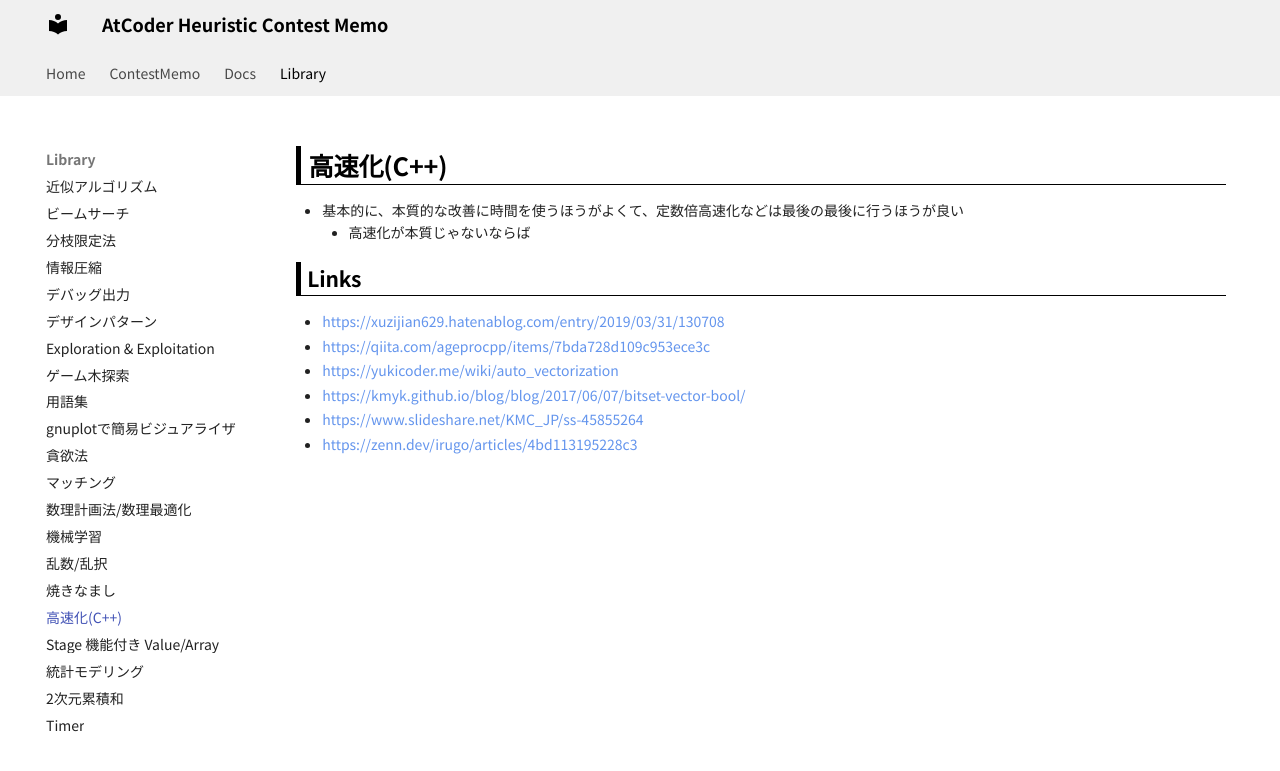
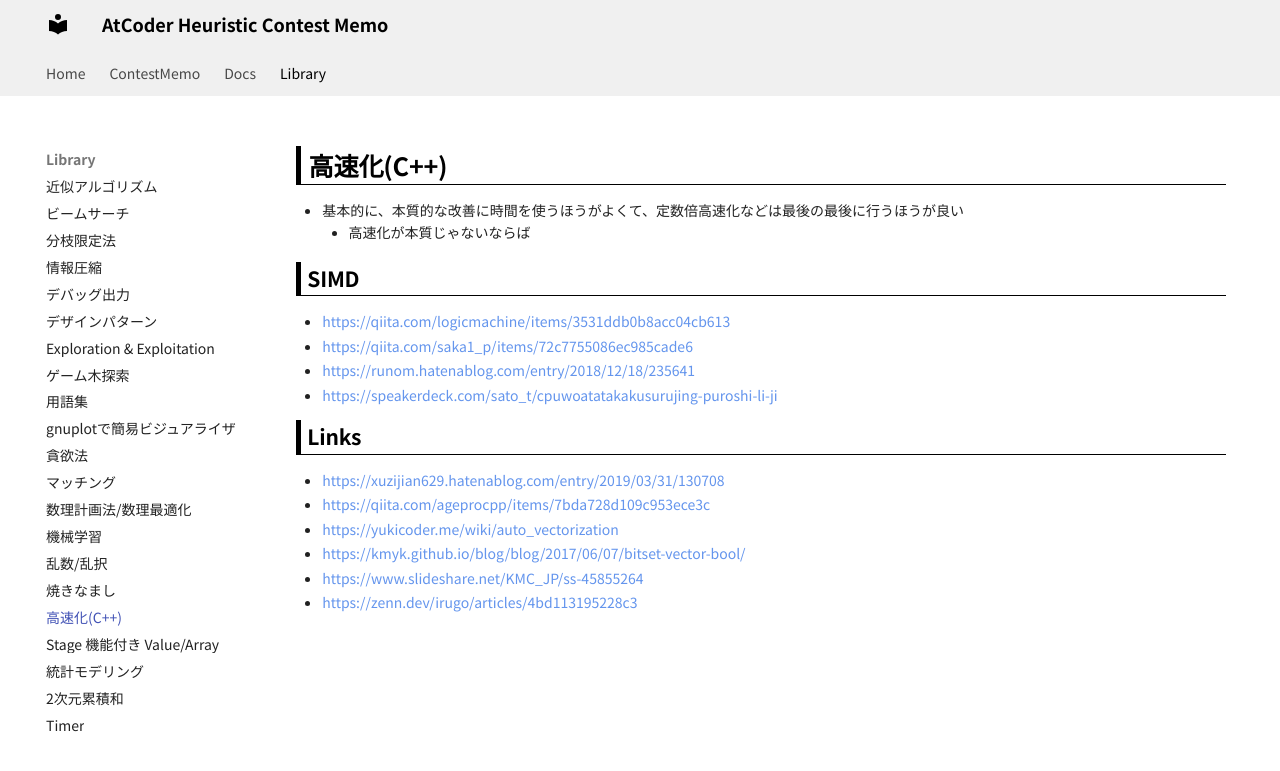
Before and after one commit to jetbead/AtCoderHeuristicContestMemo, an MkDocs documentation site: the page built from docs/Library/speedup.md, in a window 1280 px wide. Shown: the top 771 px of the page. Built offline with MkDocs 1.6.1 and Material for MkDocs 9.7.7, drawn with Linux system fonts in a browser that asks for light colours; some web fonts are replaced.

Commit message:
modify speedup

```diff
--- a/docs/Library/speedup.md
+++ b/docs/Library/speedup.md
@@ -2,6 +2,13 @@
 
 - 基本的に、本質的な改善に時間を使うほうがよくて、定数倍高速化などは最後の最後に行うほうが良い
   - 高速化が本質じゃないならば
+
+## SIMD
+
+- https://qiita.com/logicmachine/items/3531ddb0b8acc04cb613
+- https://qiita.com/saka1_p/items/72c7755086ec985cade6
+- https://runom.hatenablog.com/entry/2018/12/18/235641
+- https://speakerdeck.com/sato_t/cpuwoatatakakusurujing-puroshi-li-ji
 
 ## Links
 
```
